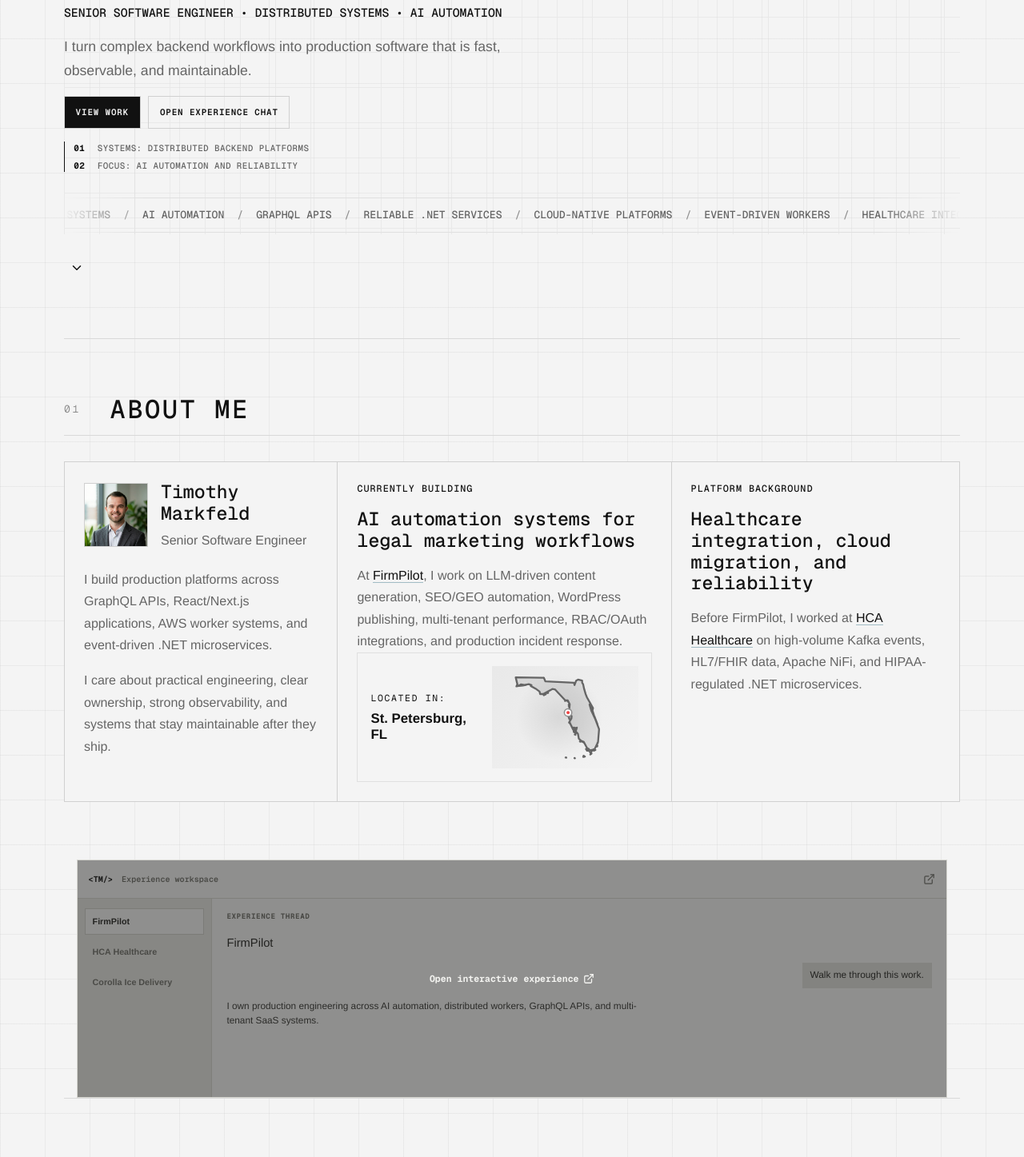
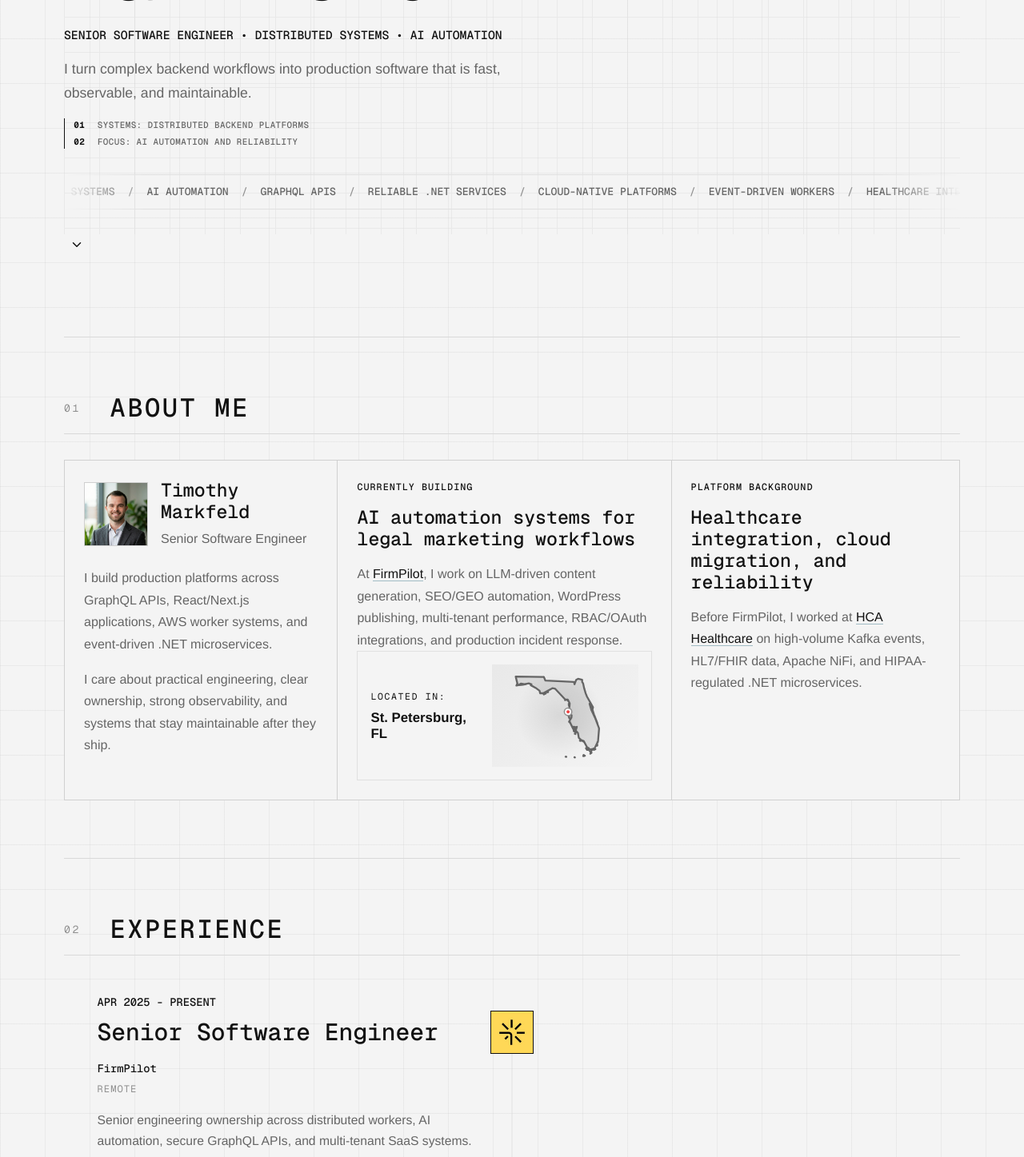
Before and after one commit to tcmarkfeld/personal-site-vite, a React (Vite) app: page / in a window 1280 px wide. Shown: the part 400-1847 px from the top of the page at 80% size. Built offline with nearby package versions, Linux system fonts and the light colour scheme.

Commit message:
hide experience while wip

```diff
--- a/src/pages/Home/Home.tsx
+++ b/src/pages/Home/Home.tsx
@@ -1043,7 +1043,7 @@
             </p>
           </Reveal>
 
-          <Reveal delay={260}>
+          {/* <Reveal delay={260}>
             <div className="hero-actions">
               <a className="hero-action hero-action-primary" href="#experience">
                 View work
@@ -1052,7 +1052,7 @@
                 Open experience chat
               </a>
             </div>
-          </Reveal>
+          </Reveal> */}
 
           <Reveal delay={300}>
             <div className="hero-system-readout" aria-label="Current focus">
@@ -1194,7 +1194,7 @@
         </Reveal>
       </section>
 
-      <Reveal delay={180}>
+      {/* <Reveal delay={180}>
         <a className="atlas-preview" href="/chat" id="about-end">
           <div className="atlas-preview-topbar">
             <span className="atlas-preview-brand">{'<TM/>'}</span>
@@ -1222,7 +1222,7 @@
             </div>
           </div>
         </a>
-      </Reveal>
+      </Reveal> */}
 
       <section className="section system-section experience-section" id="experience">
         <Reveal>
```
